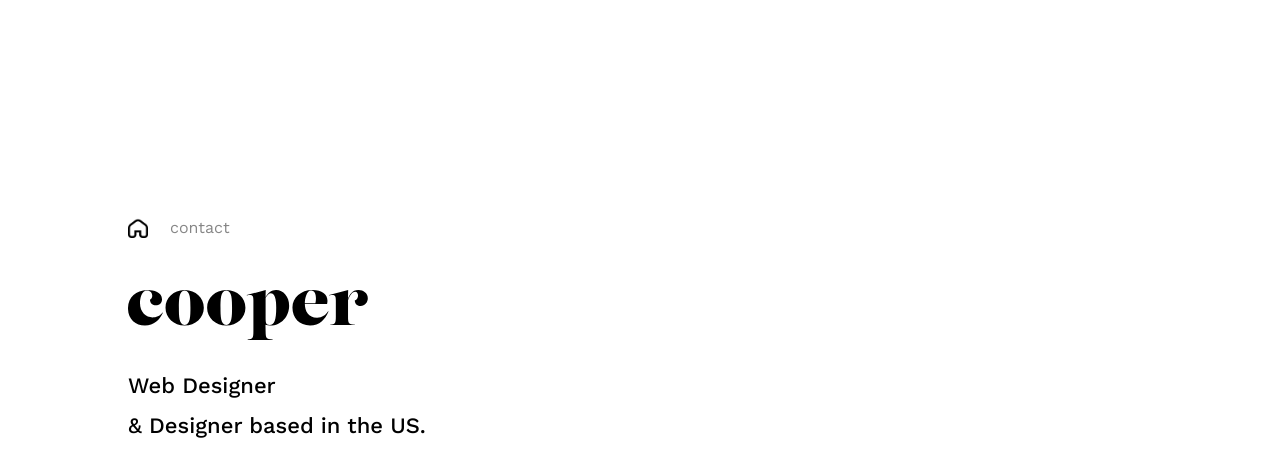
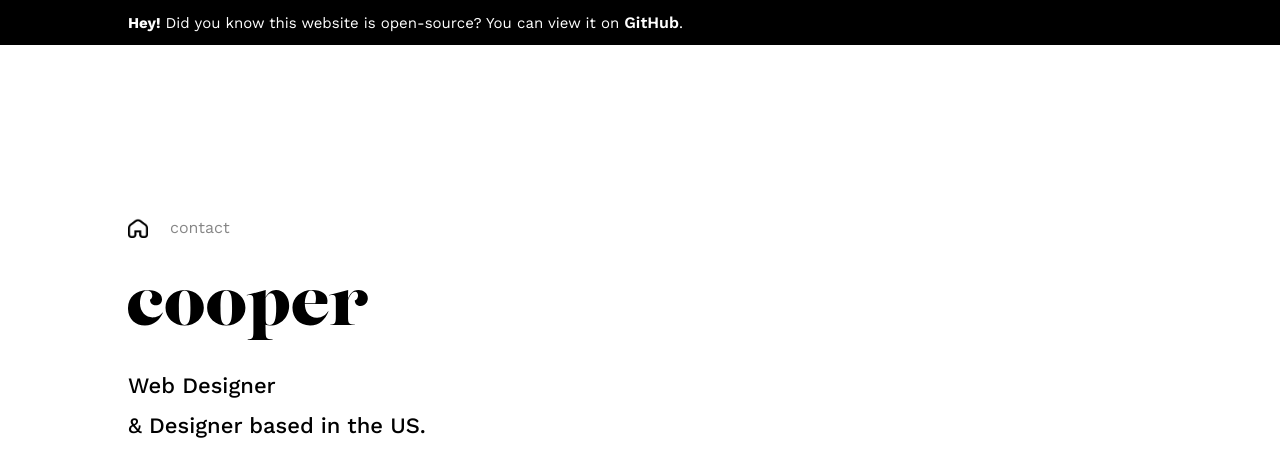
Before and after one commit to cooper25/portfolio-rewrite, a Gatsby site: page / in a window 1280 px wide. Shown: the top 473 px of the page. Built offline with nearby package versions, Linux system fonts and the light colour scheme; Gatsby itself is replaced by a stand-in of ours; a web font is replaced by a local one.

Commit message:
✨ Change the Header

```diff
--- a/src/pages/index.jsx
+++ b/src/pages/index.jsx
@@ -27,7 +27,7 @@ export default function Home() {
         <meta property="twitter:image" content="https://coopertsoris.dev/assets/thumbnail.png/"/>
         <script defer src='https://static.cloudflareinsights.com/beacon.min.js' data-cf-beacon='{"token": "1a7b87ab2d484241818047ef8bf2771d"}'></script>
       </Helmet>
-      {/*<header id="header"><b>Hey!</b> Did you know this website is open-source? You can view it on <a target="_blank" rel="noreferrer" href="https://github.com/cooper25/portfolio-rewrite">GitHub</a>.</header>*/}
+      <header id="header"><b>Hey!</b> Did you know this website is open-source? You can view it on <a target="_blank" rel="noreferrer" href="https://github.com/cooper25/portfolio-rewrite">GitHub</a>.</header>
       <div className="elements">
         <ul id="spc">
           <li><a id="nobg" href={"/"}><img id="active" draggable="false" height="20" src="/assets/homepng.png"></img></a></li>
```
